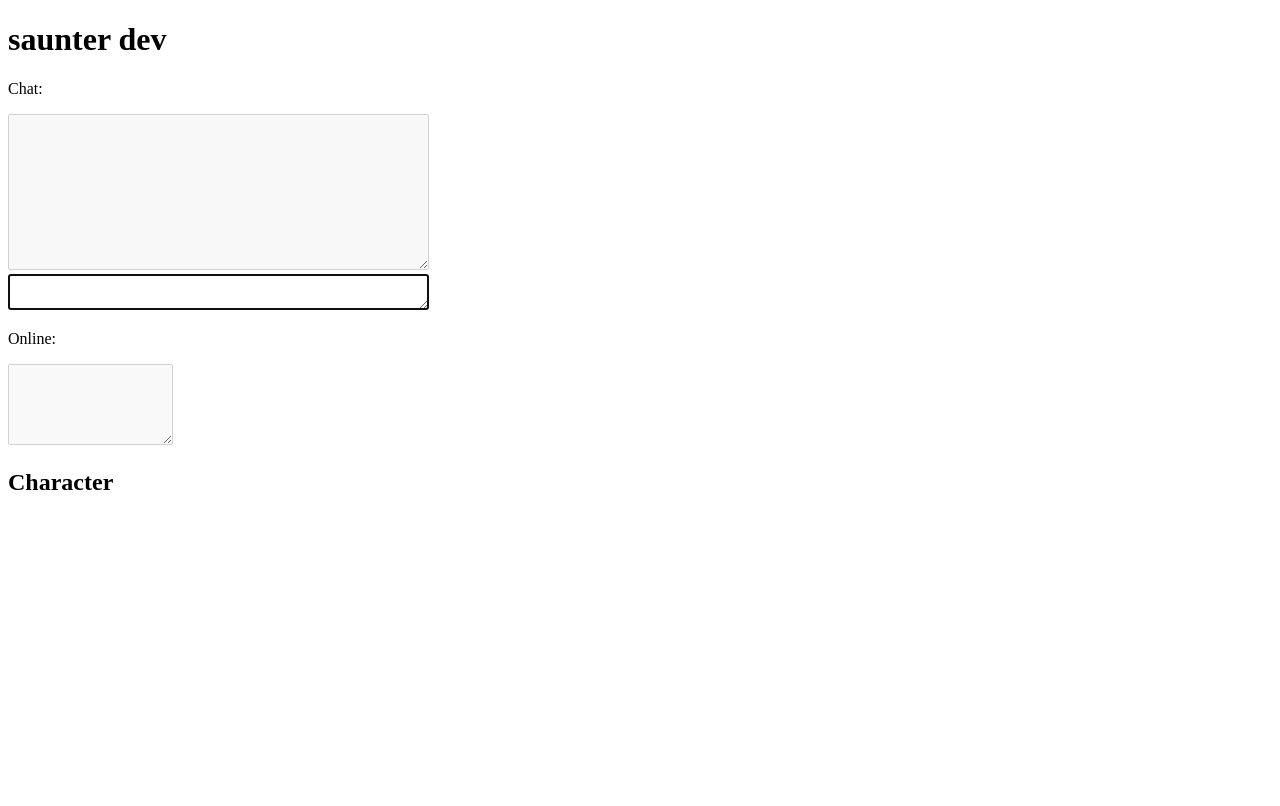
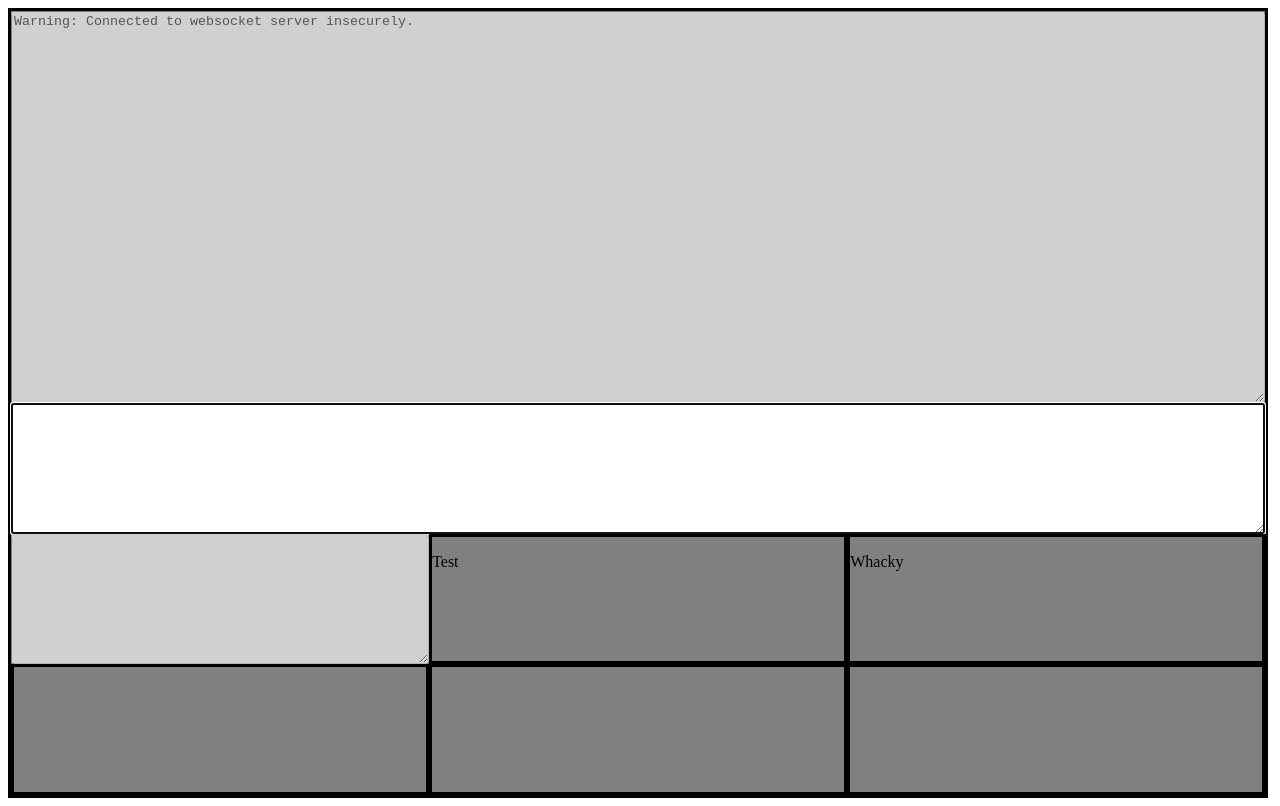
Before and after one commit to KProskuryakov/ts-websocket-playground, a website built with webpack: page public/index.html in a window 1280 px wide. Built offline with nearby package versions, Linux system fonts and the light colour scheme; no server answers; files whose address does not match are found by name.

Commit message:
Update + Grid
Updated packages
Added basic grid layout
Added a few logs
Formatted files

```diff
--- /dev/null
+++ b/public/index.css
@@ -0,0 +1,19 @@
+.wrapper {
+  display: grid;
+  grid-template-columns: 1fr 1fr 1fr;
+  grid-template-rows: 3fr 1fr 1fr 1fr;
+  padding: 0;
+  margin: 0;
+  width: 98vw;
+  height: 98vh;
+}
+
+.wide3 {
+  grid-column-start: 1;
+  grid-column-end: 4;
+}
+
+div {
+  background-color: gray;
+  border: solid;
+}
--- a/public/index.html
+++ b/public/index.html
@@ -3,19 +3,24 @@
 
 <head>
   <title>saunter dev</title>
+  <link href="index.css" rel="stylesheet">
 </head>
 
 <body>
-  <h1>saunter dev</h1>
-  <p>Chat:</p>
-  <textarea id="output-text" rows="10" cols="50" disabled readonly></textarea>
-  <br/>
-  <textarea id="input-text" rows="2" cols="50" autofocus></textarea>
-  <br />
-  <p>Online:</p>
-  <textarea id="online-list" rows="5" cols="18" disabled readonly ></textarea>
-
-  <h2>Character</h2>
+  <div class="wrapper">
+    <textarea class="wide3" id="output-text" disabled readonly></textarea>
+    <textarea class="wide3" id="input-text" rows="1" cols="50" autofocus></textarea>
+    <textarea id="online-list" rows="4" cols="18" disabled readonly></textarea>
+    <div>
+      <p>Test</p>
+    </div>
+    <div>
+      <p>Whacky</p>
+    </div>
+    <div></div>
+    <div></div>
+    <div></div>
+  </div>
 
   <script src="client-bundle.js"></script>
   <script src="http://localhost:35729/livereload.js?snipver=1"></script>
--- a/src/client/Client.ts
+++ b/src/client/Client.ts
@@ -1,4 +1,8 @@
 import { Message } from "../Message";
+
+let inp = document.getElementById('input-text') as HTMLTextAreaElement;
+let out = document.getElementById('output-text') as HTMLTextAreaElement;
+let onl = document.getElementById('online-list') as HTMLTextAreaElement;
 
 let socket = new WebSocket("wss://" + document.location.host + '/');
 socket.addEventListener("message", receiveMessage);
@@ -7,11 +11,8 @@ socket.addEventListener("error", () => {
   console.warn("Secure socket connection failed. Trying insecure.");
   socket = new WebSocket("ws://" + document.location.host + '/');
   socket.addEventListener("message", receiveMessage);
+  out.textContent += "Warning: Connected to websocket server insecurely.\n";
 });
-
-let inp = document.getElementById('input-text') as HTMLTextAreaElement;
-let out = document.getElementById('output-text') as HTMLTextAreaElement;
-let onl = document.getElementById('online-list') as HTMLTextAreaElement;
 
 // let comb = document.getElementById('combat-log') as HTMLTextAreaElement;
 
@@ -54,9 +55,9 @@ inp.addEventListener('keypress', (event) => {
     event.preventDefault();
     const textbox = event.target as HTMLTextAreaElement;
     if (loggedIn) {
-      sendMessage({type: "chat", message: textbox.value.trim()});
+      sendMessage({ type: "chat", message: textbox.value.trim() });
     } else {
-      sendMessage(({type: "login", name: textbox.value.trim()}));
+      sendMessage(({ type: "login", name: textbox.value.trim() }));
     }
     textbox.value = '';
     return true;
```
Also changed, not shown: package.json (+15 -14 lines), src/server/Connections.ts (+12 -11 lines), src/server/Server.ts (+10 -2 lines), public/site.webmanifest, 1 other file.
